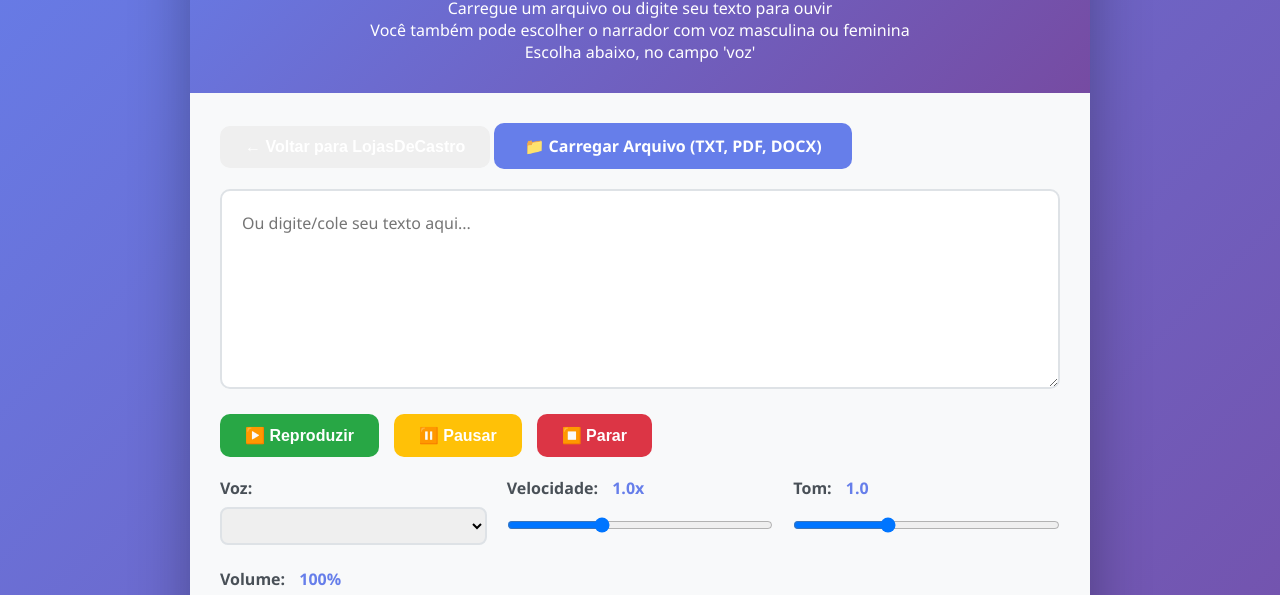
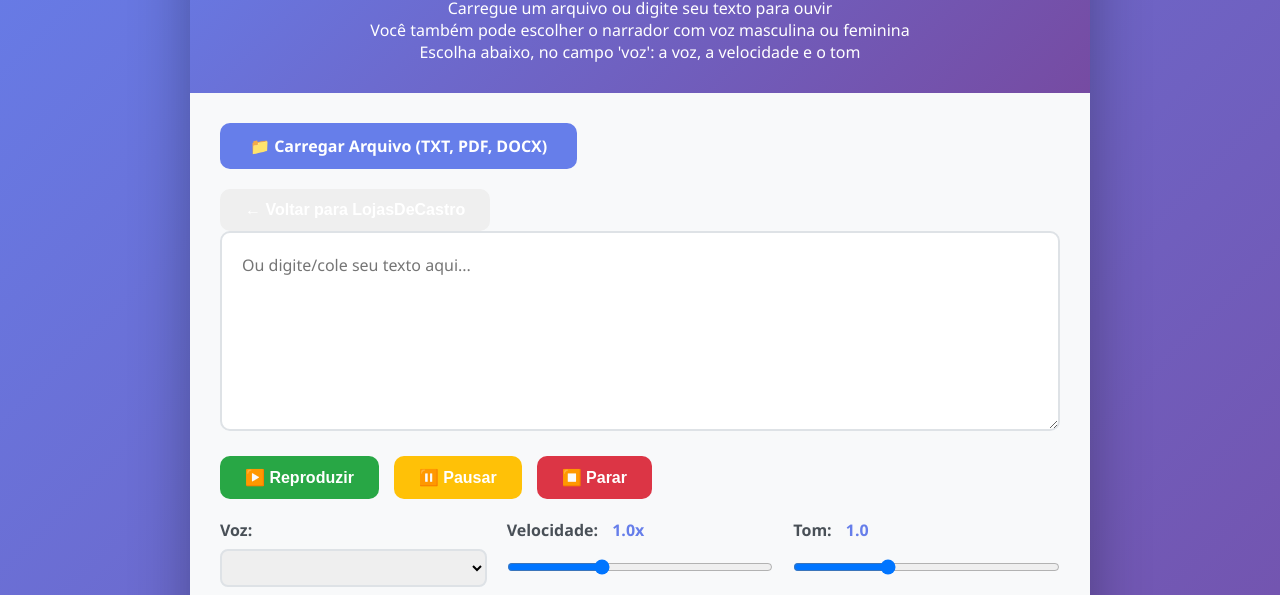
Before and after one commit to luizdecaxtro/leitor-texto-em-audio, a plain HTML site: page index.html in a window 1280 px wide. Shown: the part 184-779 px from the top of the page. Drawn offline with nearby package versions, Linux system fonts and the light colour scheme; a script that the page names is missing.

Commit message:
Update index.html

```diff
--- a/index.html
+++ b/index.html
@@ -195,16 +195,16 @@
             <h2>📖 Você só vai precisar carregar o texto e ouvir</h2>
             <p>Carregue um arquivo ou digite seu texto para ouvir</p>
             <p>Você também pode escolher o narrador com voz masculina ou feminina</p>
-            <p>Escolha abaixo, no campo 'voz'</p>
+            <p>Escolha abaixo, no campo 'voz': a voz, a velocidade e o tom</p>
         </div>
 
         <div class="controls">
             <div class="file-input-wrapper">
-                <button class="back-to-site-btn" onclick="window.location.href='https://www.lojasdecastro.com.br'">← Voltar para LojasDeCastro</button>
+
                 <label for="fileInput" class="file-label">📁 Carregar Arquivo (TXT, PDF, DOCX)</label>
                 <input type="file" id="fileInput" accept=".txt,.pdf,.doc,.docx">
             </div>
-
+            <button class="back-to-site-btn" onclick="window.location.href='https://www.lojasdecastro.com.br'">← Voltar para LojasDeCastro</button>
             <textarea class="textarea-input" id="textInput" placeholder="Ou digite/cole seu texto aqui..."></textarea>
 
             <div class="voice-controls">
```
